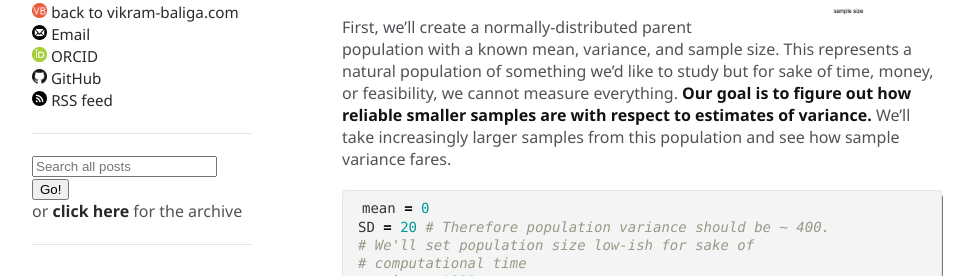
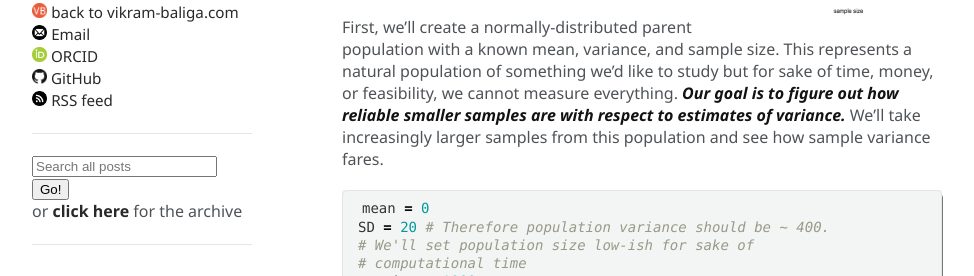
Before and after one commit to vbaliga/vbaliga.github.io, a Jekyll site: the page built from _posts/2019-05-07-dangers-sample-variance-small-sample-size.md, in a window 1280 px wide. Shown: the part 330-606 px from the top of the page, without its empty margins (153-1127 px from the left). Built offline with Jekyll 4.4.1, drawn with Linux system fonts in a browser that asks for light colours; a script that is not in the unit is left out.

Commit message:
Update 2019-05-07-dangers-sample-variance-small-sample-size.md

````diff
--- a/_posts/2019-05-07-dangers-sample-variance-small-sample-size.md
+++ b/_posts/2019-05-07-dangers-sample-variance-small-sample-size.md
@@ -9,7 +9,7 @@ Sample variance generally gives an unbiased estimate of the true population vari
 </p>
 <!---more--->
 
-First, we’ll create a normally-distributed parent population with a known mean, variance, and sample size. This represents a natural population of something we’d like to study but for sake of time, money, or feasibility, we cannot measure everything. **Our goal is to figure out how reliable smaller samples are with respect to estimates of variance.** We’ll take increasingly larger samples from this population and see how sample variance fares.
+First, we’ll create a normally-distributed parent population with a known mean, variance, and sample size. This represents a natural population of something we’d like to study but for sake of time, money, or feasibility, we cannot measure everything. ***Our goal is to figure out how reliable smaller samples are with respect to estimates of variance.*** We’ll take increasingly larger samples from this population and see how sample variance fares.
 
 ``` r
 mean = 0
````
